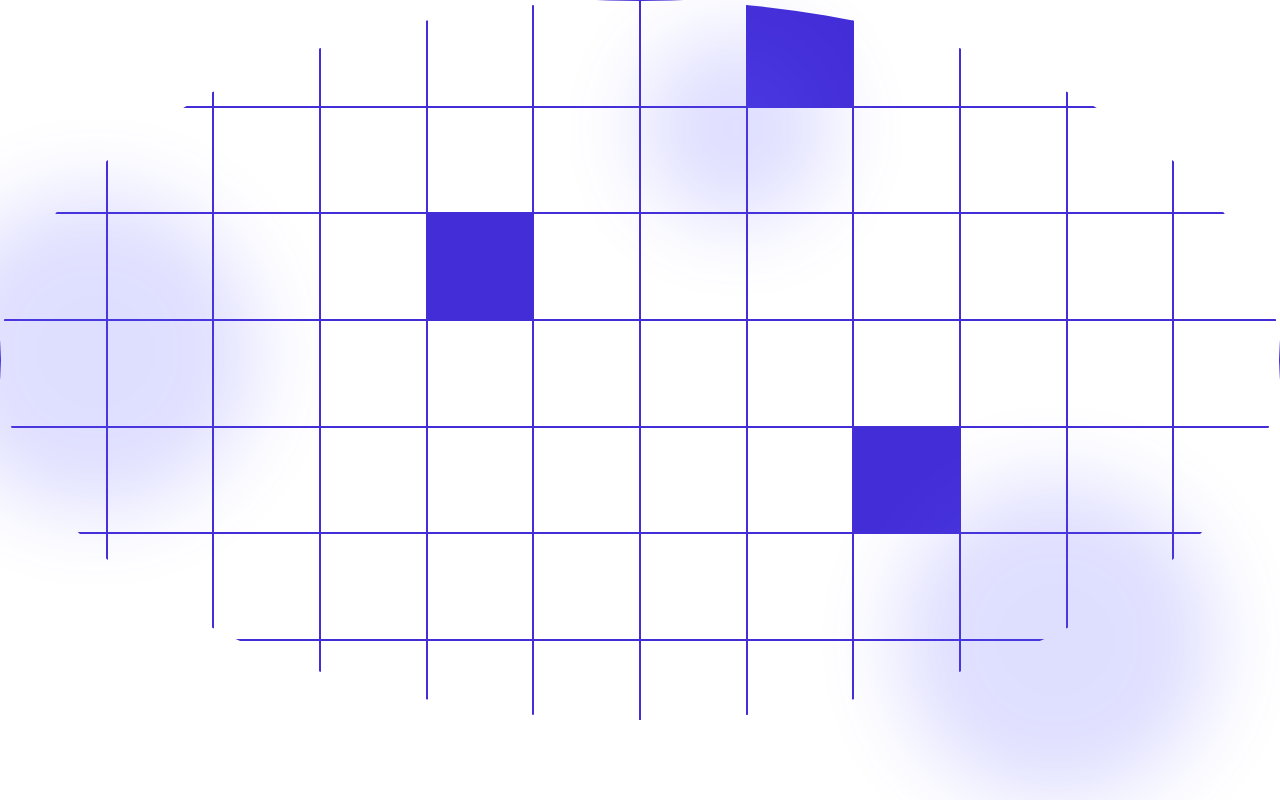
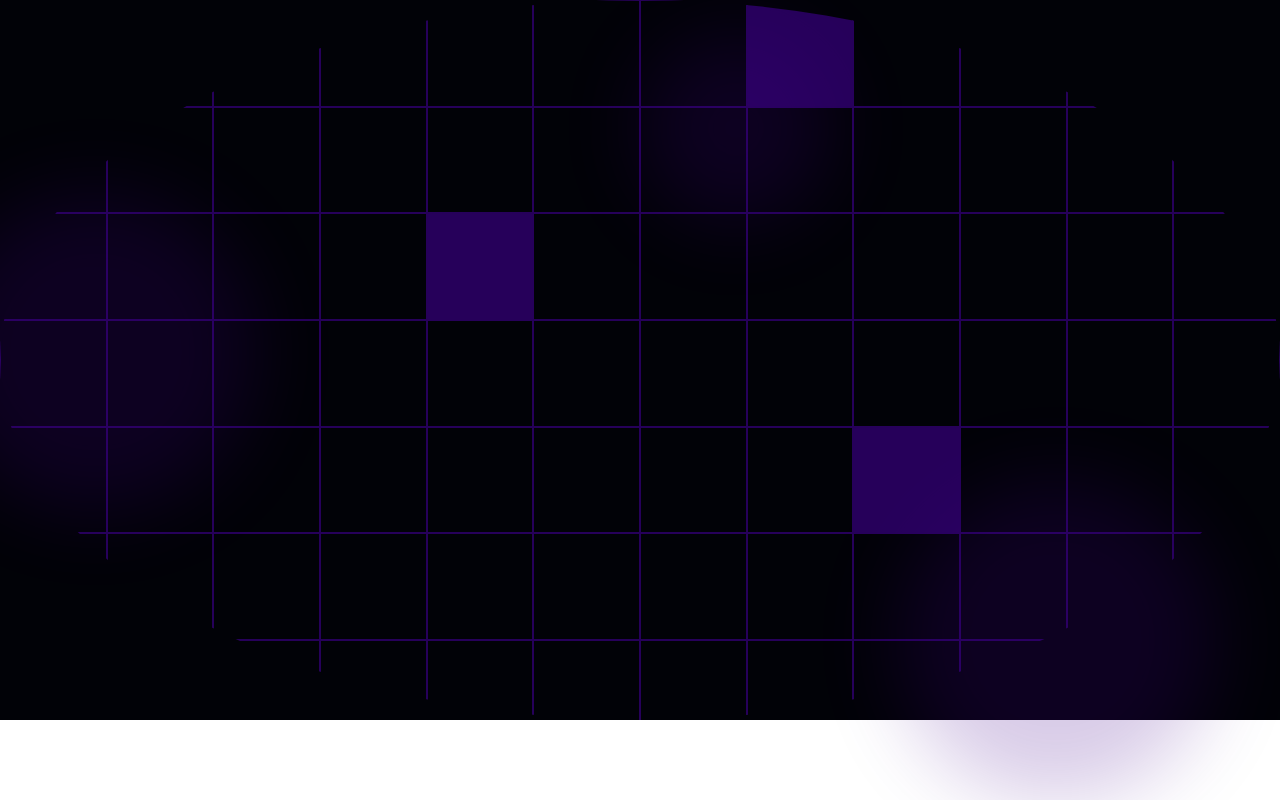
Before and after one commit to oArths/DM.Landpage.Frontend, a Next.js app: page / in a window 1280 px wide. Built offline with nearby package versions, Linux system fonts and the light colour scheme.

Commit message:
FEAT: adding color themes with new css-global setting

```diff
--- /dev/null
+++ b/app/globals.css
@@ -0,0 +1,57 @@
+@import "tailwindcss";
+* {
+  margin: 0px;
+  padding: 0px;
+  box-sizing: border-box;
+  outline: none;
+  scroll-behavior: smooth;
+  font-family: var(--DMSans), sans-serif
+}
+img {
+  user-select: none;
+  -webkit-user-select: none;
+  -webkit-user-drag: none;
+}
+@theme{
+      --color-primary-indigo: oklch(0.33 0.19 293);
+      --color-secondary-purple-heart: oklch(0.62 0.23 292);
+      --color-secondary-spring-green: oklch(0.89 0.18 137);
+      --color-grey-scale-off-white: oklch(0.98 0.01 250);
+      --color-grey-scale-french-gray: oklch(0.81 0.01 250);
+      --color-grey-scale-dim-gray: oklch(0.53 0.01 250);
+      --color-grey-scale-onyx: oklch(0.27 0.01 250);
+      --color-grey-scale-eerie-black: oklch(0.12 0.01 250);
+      --color-grey-scale-stroke-for-white: oklch(0.8 0.01 250);
+      --color-ui-colors-background: oklch(0.09 0.02 270);
+      --color-ui-colors-footer-background: oklch(0.12 0.02 270);
+      --color-spring-green-50: oklch(0.96 0.12 137);
+      --color-spring-green-100: oklch(0.94 0.13 137);
+      --color-spring-green-200: oklch(0.92 0.14 137);
+      --color-spring-green-300: oklch(0.91 0.15 137);
+      --color-spring-green-400: oklch(0.89 0.16 137);
+      --color-spring-green-500: oklch(0.89 0.18 137);
+      --color-spring-green-600: oklch(0.75 0.17 137);
+      --color-spring-green-700: oklch(0.62 0.16 137);
+      --color-spring-green-800: oklch(0.49 0.14 137);
+      --color-spring-green-900: oklch(0.37 0.12 137);
+      --color-purple-heart-50: oklch(0.87 0.15 292);
+      --color-purple-heart-100: oklch(0.84 0.16 292);
+      --color-purple-heart-200: oklch(0.79 0.18 292);
+      --color-purple-heart-300: oklch(0.74 0.2 292);
+      --color-purple-heart-400: oklch(0.69 0.22 292);
+      --color-purple-heart-500: oklch(0.62 0.23 292);
+      --color-purple-heart-600: oklch(0.53 0.21 292);
+      --color-purple-heart-700: oklch(0.43 0.18 292);
+      --color-purple-heart-800: oklch(0.35 0.15 292);
+      --color-purple-heart-900: oklch(0.26 0.12 292);
+      --color-indigo-50: oklch(0.78 0.11 293);
+      --color-indigo-100: oklch(0.72 0.12 293);
+      --color-indigo-200: oklch(0.62 0.14 293);
+      --color-indigo-300: oklch(0.52 0.16 293);
+      --color-indigo-400: oklch(0.42 0.18 293);
+      --color-indigo-500: oklch(0.33 0.19 293);
+      --color-indigo-600: oklch(0.28 0.17 293);
+      --color-indigo-700: oklch(0.23 0.15 293);
+      --color-indigo-800: oklch(0.18 0.12 293);
+      --color-indigo-900: oklch(0.13 0.1 293);
+}
--- a/src/app/globals.css
+++ /dev/null
@@ -1,14 +0,0 @@
-@import "tailwindcss";
-* {
-  margin: 0px;
-  padding: 0px;
-  box-sizing: border-box;
-  outline: none;
-  scroll-behavior: smooth;
-  font-family: var(--DMSans), sans-serif
-}
-img {
-  user-select: none;
-  -webkit-user-select: none;
-  -webkit-user-drag: none;
-}
--- a/tailwind.config.ts
+++ /dev/null
@@ -1,59 +0,0 @@
-import type { Config } from "tailwindcss";
-
-module.exports = {
-  content: [
-    "./pages/**/*.{js,ts,jsx,tsx,mdx}",
-    "./components/**/*.{js,ts,jsx,tsx,mdx}",
-    "./app/**/*.{js,ts,jsx,tsx,mdx}",
-  ],
-
-  theme: {
-    extend: {
-
-    },
-    colors: {
-      "primary-indigo": "rgba(77, 0, 133, 1)",
-      "secondary-purple-heart": "rgba(140, 82, 255, 1)",
-      "secondary-spring-green": "rgba(193, 255, 114, 1)",
-      "grey-scale-off-white": "rgba(250, 252, 254, 1)",
-      "grey-scale-french-gray": "rgba(201, 201, 201, 1)",
-      "grey-scale-dim-gray": "rgba(128, 128, 128, 1)",
-      "grey-scale-onyx": "rgba(50, 53, 56, 1)",
-      "grey-scale-eerie-black": "rgba(21, 24, 27, 1)",
-      "grey-scale-stroke-for-white": "rgba(199, 199, 199, 1)",
-      "ui-colors-background": "rgba(0, 3, 25, 1)",
-      "ui-colors-footer-background": "rgba(8, 11, 14, 1)",
-      "spring-green-50": "rgba(238, 255, 216, 1)",
-      "spring-green-100": "rgba(233, 255, 204, 1)",
-      "spring-green-200": "rgba(223, 255, 182, 1)",
-      "spring-green-300": "rgba(213, 255, 159, 1)",
-      "spring-green-400": "rgba(203, 255, 137, 1)",
-      "spring-green-500": "rgba(193, 255, 114, 1)",
-      "spring-green-600": "rgba(162, 214, 96, 1)",
-      "spring-green-700": "rgba(131, 173, 78, 1)",
-      "spring-green-800": "rgba(100, 133, 59, 1)",
-      "spring-green-900": "rgba(69, 92, 41, 1)",
-      "purple-heart-50": "rgba(223, 207, 255, 1)",
-      "purple-heart-100": "rgba(214, 193, 255, 1)",
-      "purple-heart-200": "rgba(195, 165, 255, 1)",
-      "purple-heart-300": "rgba(177, 137, 255, 1)",
-      "purple-heart-400": "rgba(158, 110, 255, 1)",
-      "purple-heart-500": "rgba(140, 82, 255, 1)",
-      "purple-heart-600": "rgba(118, 69, 214, 1)",
-      "purple-heart-700": "rgba(95, 56, 173, 1)",
-      "purple-heart-800": "rgba(73, 43, 133, 1)",
-      "purple-heart-900": "rgba(50, 30, 92, 1)",
-      "indigo-50": "rgba(205, 184, 221, 1)",
-      "indigo-100": "rgba(191, 163, 211, 1)",
-      "indigo-200": "rgba(162, 122, 192, 1)",
-      "indigo-300": "rgba(134, 82, 172, 1)",
-      "indigo-400": "rgba(105, 41, 153, 1)",
-      "indigo-500": "rgba(77, 0, 133, 1)",
-      "indigo-600": "rgba(65, 0, 112, 1)",
-      "indigo-700": "rgba(52, 0, 90, 1)",
-      "indigo-800": "rgba(40, 0, 69, 1)",
-      "indigo-900": "rgba(28, 0, 48, 1)",
-    },
-  },
-  plugins: [],
-} satisfies Config;
```
Also changed, not shown: app/layout.tsx (renamed from src/app/layout.tsx), app/page.tsx (renamed from src/app/page.tsx), 1 other file (tests, documents, lock files or other folders).
